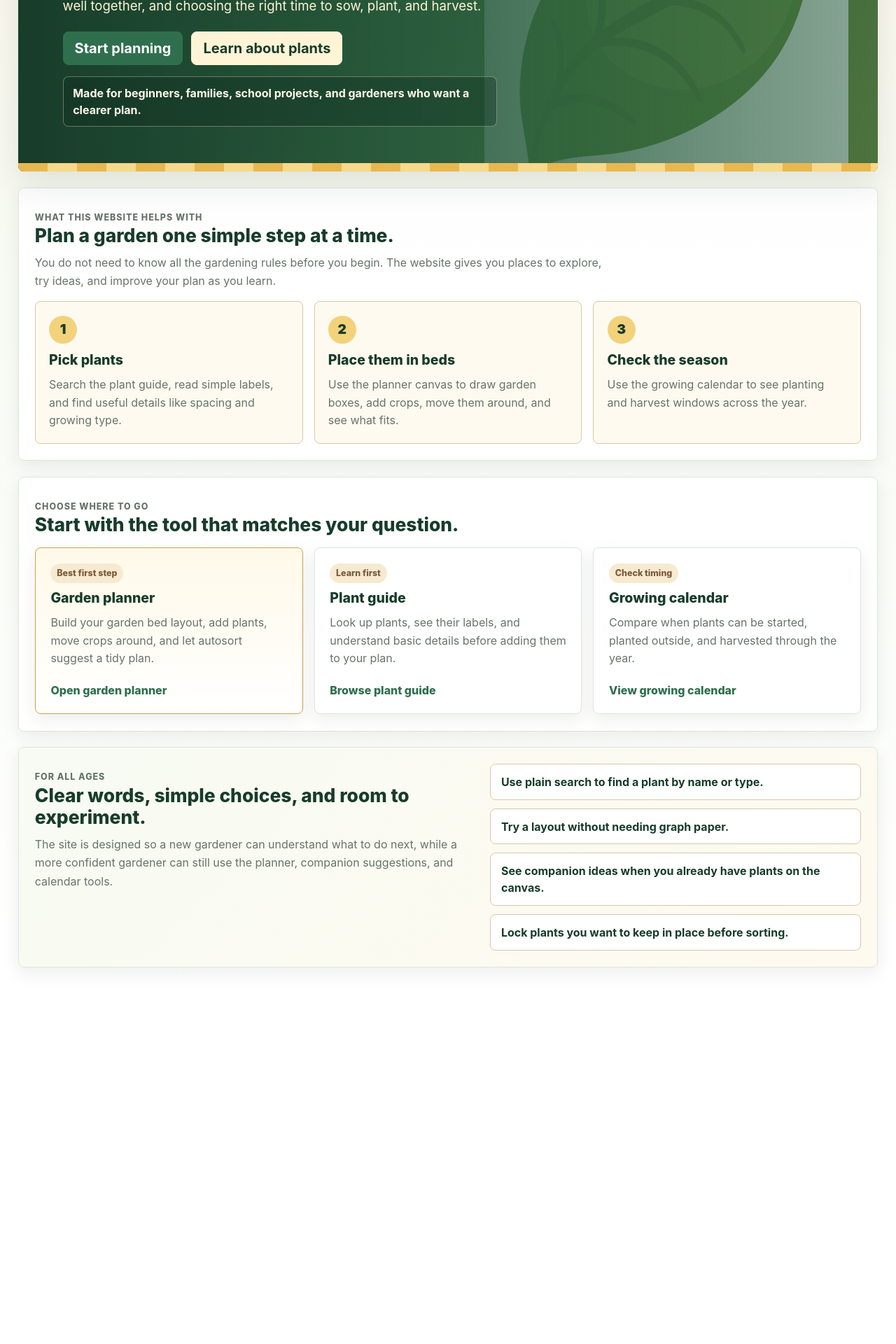
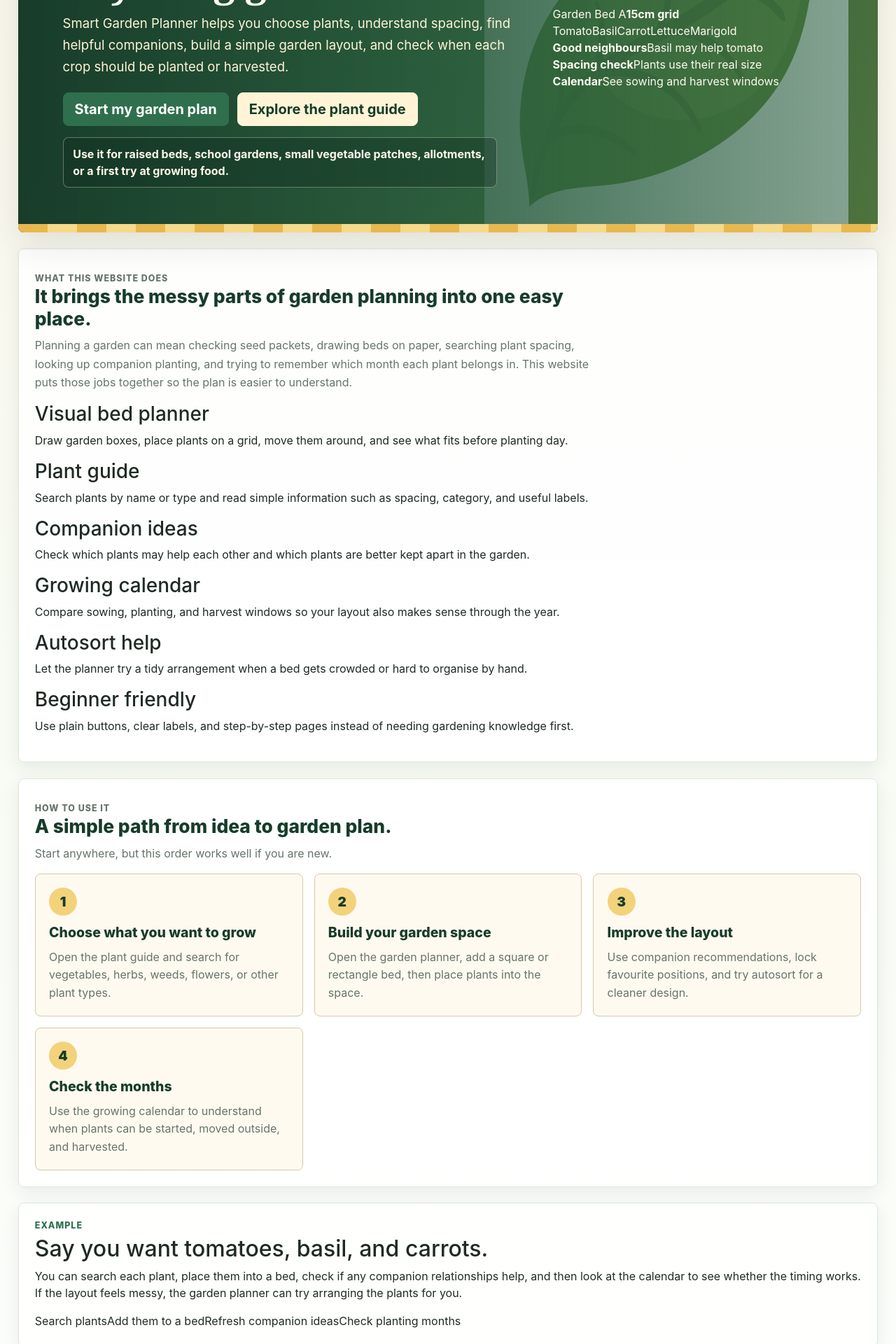
Before and after one commit to jquist/Smart-Garden, a React (Create React App) app in the folder react-app/: page / in a window 1280 px wide. Shown: the part 340-2260 px from the top of the page at 70% size. Before the commit the page ends 1766 px from the top, so only its background shows below. Built offline with nearby package versions, Linux system fonts and the light colour scheme; no server answers; what ag-charts-enterprise would draw is missing.

Commit message:
new home

```diff
--- a/react-app/src/pages/Home.js
+++ b/react-app/src/pages/Home.js
@@ -1,59 +1,148 @@
 import { Link } from "react-router-dom";
-
-
 
 function Home() {
 	return (
 		<div className="home-page">
-			<header className="home-hero">
+			<header className="home-hero home-hero-detailed">
 				<div className="home-hero-content">
-					<p className="page-kicker">Welcome to your garden helper</p>
-					<h1 className="home-title">Smart Garden Planner</h1>
+					<p className="page-kicker">Free garden planning website</p>
+					<h1 className="home-title">Plan your garden before anything goes in the soil.</h1>
 					<p className="home-subtitle">
-						A friendly website for planning where plants go, learning which plants grow well together,
-						and choosing the right time to sow, plant, and harvest.
+						Smart Garden Planner helps you choose plants, understand spacing, find helpful companions,
+						build a simple garden layout, and check when each crop should be planted or harvested.
 					</p>
 
 					<div className="hero-actions" aria-label="Quick actions">
 						<Link className="btn btn-success btn-lg" to="/canvas">
-							Start planning
+							Start my garden plan
 						</Link>
 						<Link className="btn btn-light btn-lg" to="/database">
-							Learn about plants
+							Explore the plant guide
 						</Link>
 					</div>
 
 					<div className="hero-note">
-						Made for beginners, families, school projects, and gardeners who want a clearer plan.
+						Use it for raised beds, school gardens, small vegetable patches, allotments, or a first try at growing food.
 					</div>
 				</div>
+
+				<aside className="planner-preview" aria-label="Garden planner preview">
+					<div className="preview-topline">
+						<span>Garden Bed A</span>
+						<strong>15cm grid</strong>
+					</div>
+					<div className="preview-grid">
+						<span className="crop crop-tomato">Tomato</span>
+						<span className="crop crop-basil">Basil</span>
+						<span className="crop crop-carrot">Carrot</span>
+						<span className="crop crop-lettuce">Lettuce</span>
+						<span className="crop crop-marigold">Marigold</span>
+					</div>
+					<div className="preview-list">
+						<div>
+							<strong>Good neighbours</strong>
+							<span>Basil may help tomato</span>
+						</div>
+						<div>
+							<strong>Spacing check</strong>
+							<span>Plants use their real size</span>
+						</div>
+						<div>
+							<strong>Calendar</strong>
+							<span>See sowing and harvest windows</span>
+						</div>
+					</div>
+				</aside>
 			</header>
+
+			<section className="home-section intro-section">
+				<div className="section-heading section-heading-wide">
+					<p className="page-kicker">What this website does</p>
+					<h2>It brings the messy parts of garden planning into one easy place.</h2>
+					<p>
+						Planning a garden can mean checking seed packets, drawing beds on paper, searching plant spacing,
+						looking up companion planting, and trying to remember which month each plant belongs in.
+						This website puts those jobs together so the plan is easier to understand.
+					</p>
+				</div>
+
+				<div className="feature-grid" aria-label="Smart Garden Planner features">
+					<div className="feature-card">
+						<h3>Visual bed planner</h3>
+						<p>Draw garden boxes, place plants on a grid, move them around, and see what fits before planting day.</p>
+					</div>
+					<div className="feature-card">
+						<h3>Plant guide</h3>
+						<p>Search plants by name or type and read simple information such as spacing, category, and useful labels.</p>
+					</div>
+					<div className="feature-card">
+						<h3>Companion ideas</h3>
+						<p>Check which plants may help each other and which plants are better kept apart in the garden.</p>
+					</div>
+					<div className="feature-card">
+						<h3>Growing calendar</h3>
+						<p>Compare sowing, planting, and harvest windows so your layout also makes sense through the year.</p>
+					</div>
+					<div className="feature-card">
+						<h3>Autosort help</h3>
+						<p>Let the planner try a tidy arrangement when a bed gets crowded or hard to organise by hand.</p>
+					</div>
+					<div className="feature-card">
+						<h3>Beginner friendly</h3>
+						<p>Use plain buttons, clear labels, and step-by-step pages instead of needing gardening knowledge first.</p>
+					</div>
+				</div>
+			</section>
 
 			<section className="home-section">
 				<div className="section-heading">
-					<p className="page-kicker">What this website helps with</p>
-					<h2>Plan a garden one simple step at a time.</h2>
+					<p className="page-kicker">How to use it</p>
+					<h2>A simple path from idea to garden plan.</h2>
 					<p>
-						You do not need to know all the gardening rules before you begin. The website gives you
-						places to explore, try ideas, and improve your plan as you learn.
+						Start anywhere, but this order works well if you are new.
 					</p>
 				</div>
 
 				<div className="guide-grid" aria-label="Website overview">
 					<div className="guide-card">
 						<span className="guide-number">1</span>
-						<h3>Pick plants</h3>
-						<p>Search the plant guide, read simple labels, and find useful details like spacing and growing type.</p>
+						<h3>Choose what you want to grow</h3>
+						<p>Open the plant guide and search for vegetables, herbs, weeds, flowers, or other plant types.</p>
 					</div>
 					<div className="guide-card">
 						<span className="guide-number">2</span>
-						<h3>Place them in beds</h3>
-						<p>Use the planner canvas to draw garden boxes, add crops, move them around, and see what fits.</p>
+						<h3>Build your garden space</h3>
+						<p>Open the garden planner, add a square or rectangle bed, then place plants into the space.</p>
 					</div>
 					<div className="guide-card">
 						<span className="guide-number">3</span>
-						<h3>Check the season</h3>
-						<p>Use the growing calendar to see planting and harvest windows across the year.</p>
+						<h3>Improve the layout</h3>
+						<p>Use companion recommendations, lock favourite positions, and try autosort for a cleaner design.</p>
+					</div>
+					<div className="guide-card">
+						<span className="guide-number">4</span>
+						<h3>Check the months</h3>
+						<p>Use the growing calendar to understand when plants can be started, moved outside, and harvested.</p>
+					</div>
+				</div>
+			</section>
+
+			<section className="home-section example-section">
+				<div className="example-story">
+					<div>
+						<p className="page-kicker">Example</p>
+						<h2>Say you want tomatoes, basil, and carrots.</h2>
+						<p>
+							You can search each plant, place them into a bed, check if any companion relationships help,
+							and then look at the calendar to see whether the timing works. If the layout feels messy,
+							the garden planner can try arranging the plants for you.
+						</p>
+					</div>
+					<div className="example-steps">
+						<span>Search plants</span>
+						<span>Add them to a bed</span>
+						<span>Refresh companion ideas</span>
+						<span>Check planting months</span>
 					</div>
 				</div>
 			</section>
@@ -61,33 +150,33 @@ function Home() {
 			<section className="home-section start-section">
 				<div className="section-heading">
 					<p className="page-kicker">Choose where to go</p>
-					<h2>Start with the tool that matches your question.</h2>
+					<h2>Each part of the website answers a different gardening question.</h2>
 				</div>
 
 				<div className="home-actions" aria-label="Main tools">
 					<Link className="action-card action-card-primary" to="/canvas">
 						<div>
-							<span className="action-label">Best first step</span>
+							<span className="action-label">Where should things go?</span>
 							<h3>Garden planner</h3>
-							<p>Build your garden bed layout, add plants, move crops around, and let autosort suggest a tidy plan.</p>
+							<p>Use this when you want to draw beds, add plants, drag crops around, and test a layout.</p>
 						</div>
 						<span className="action-link">Open garden planner</span>
 					</Link>
 
 					<Link className="action-card" to="/database">
 						<div>
-							<span className="action-label">Learn first</span>
+							<span className="action-label">What is this plant like?</span>
 							<h3>Plant guide</h3>
-							<p>Look up plants, see their labels, and understand basic details before adding them to your plan.</p>
+							<p>Use this when you want plant information before deciding what belongs in your garden.</p>
 						</div>
 						<span className="action-link">Browse plant guide</span>
 					</Link>
 
 					<Link className="action-card" to="/scheduler">
 						<div>
-							<span className="action-label">Check timing</span>
+							<span className="action-label">When should I plant it?</span>
 							<h3>Growing calendar</h3>
-							<p>Compare when plants can be started, planted outside, and harvested through the year.</p>
+							<p>Use this when you want to compare planting and harvest windows across the year.</p>
 						</div>
 						<span className="action-link">View growing calendar</span>
 					</Link>
@@ -98,17 +187,17 @@ function Home() {
 				<div className="friendly-panel">
 					<div>
 						<p className="page-kicker">For all ages</p>
-						<h2>Clear words, simple choices, and room to experiment.</h2>
+						<h2>Made to be understandable, not intimidating.</h2>
 						<p>
-							The site is designed so a new gardener can understand what to do next, while a more
-							confident gardener can still use the planner, companion suggestions, and calendar tools.
+							The website works for beginners, children learning about plants, families planning together,
+							and gardeners who want a clearer plan before planting.
 						</p>
 					</div>
 					<ul className="friendly-list">
-						<li>Use plain search to find a plant by name or type.</li>
-						<li>Try a layout without needing graph paper.</li>
-						<li>See companion ideas when you already have plants on the canvas.</li>
-						<li>Lock plants you want to keep in place before sorting.</li>
+						<li>Plain labels explain what each tool is for.</li>
+						<li>The grid makes spacing easier to see.</li>
+						<li>You can experiment without ruining a real garden bed.</li>
+						<li>The calendar helps turn a layout into a seasonal plan.</li>
 					</ul>
 				</div>
 			</section>
```
